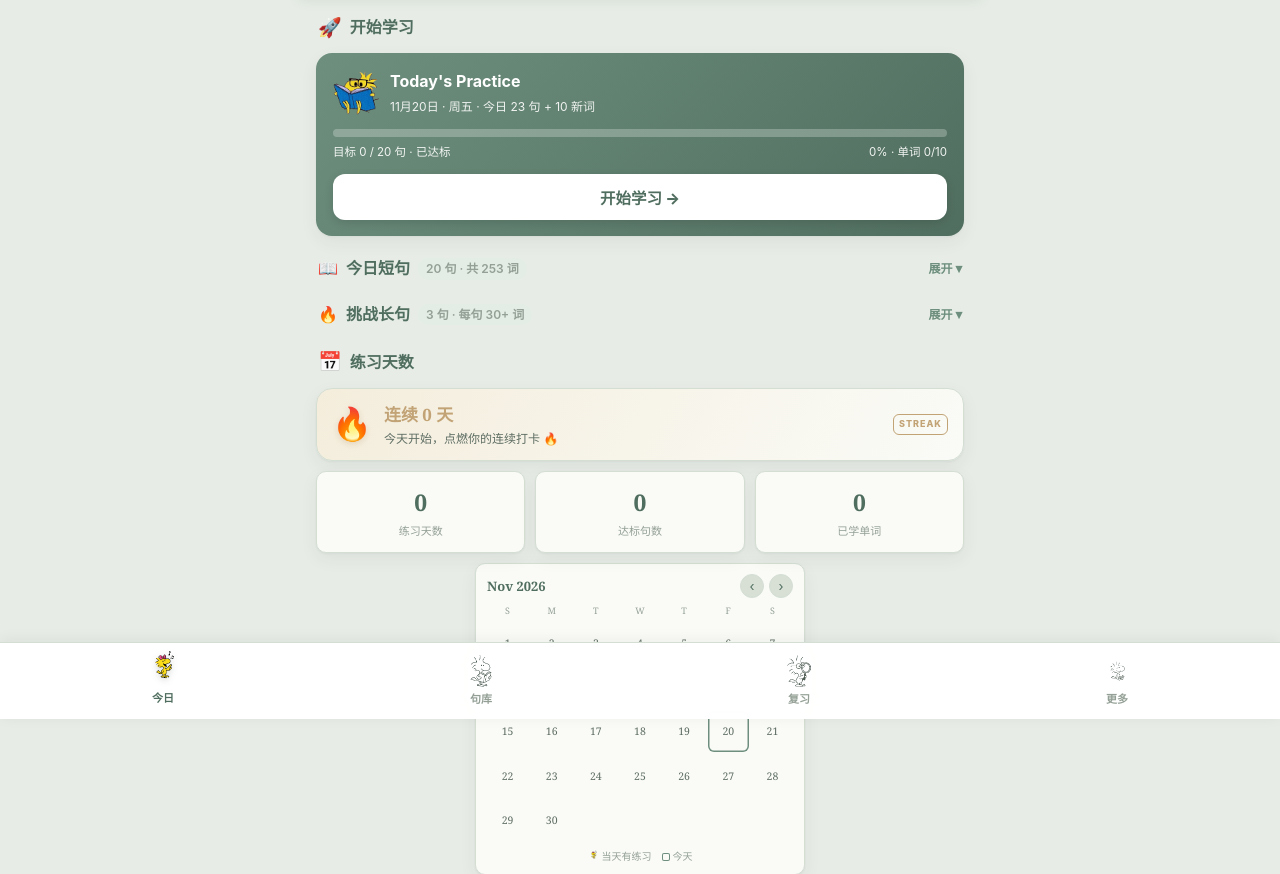
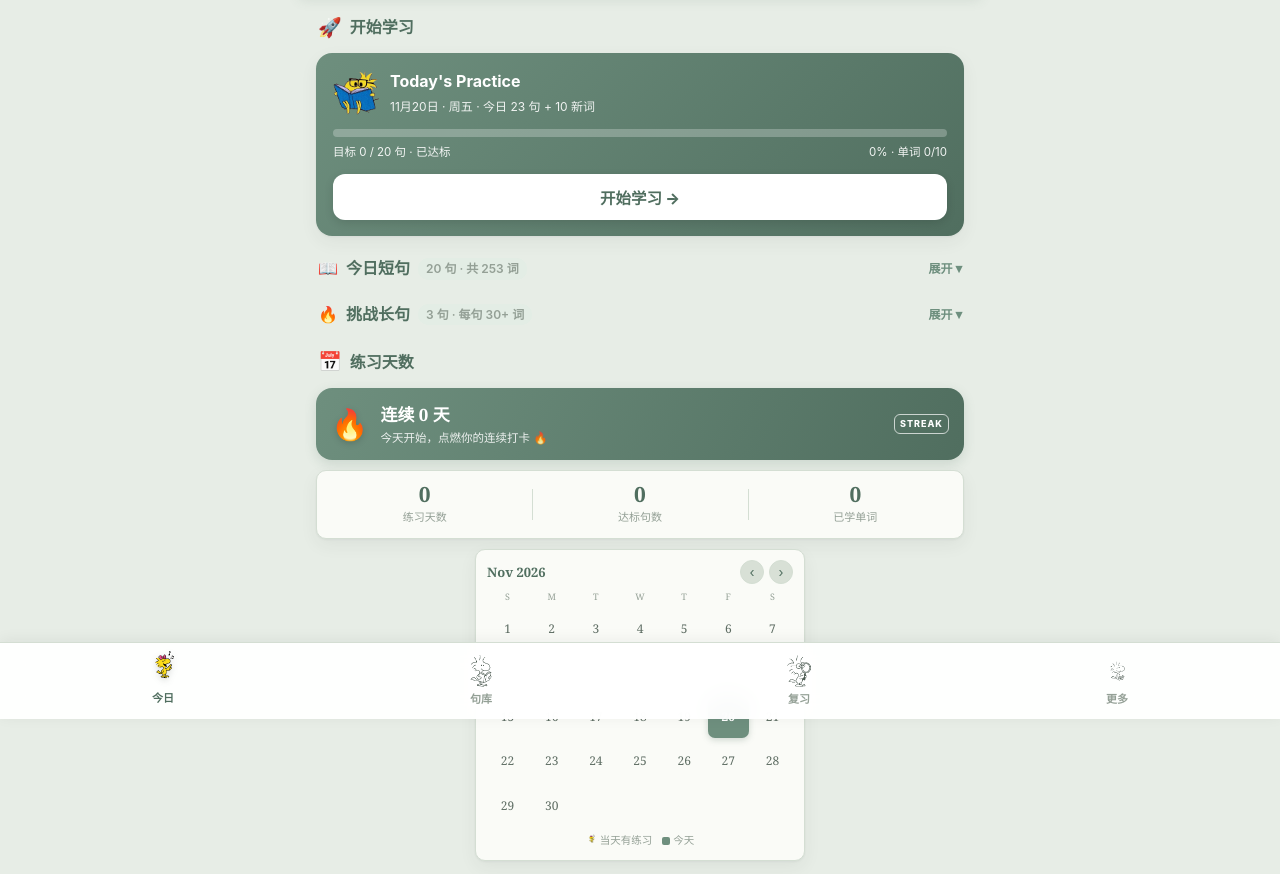
Before and after one commit to Jorgegege/oral-enpractice, a website: page index.html in a window 1280 px wide. Shown: the part 81-955 px from the top of the page. Drawn offline with Linux system fonts and the light colour scheme.

Commit message:
练习天数区块视觉优化：主题色横幅+合并统计卡+醒目日历今日

```diff
--- a/index.html
+++ b/index.html
@@ -236,18 +236,20 @@ nav.tabbar{
 .search-box{width:100%;border:1.5px solid var(--line);border-radius:var(--radius-sm);padding:10px 13px;font-size:15px;background:var(--card);font-family:var(--font-sans);margin-bottom:12px;outline:none;}
 .search-box:focus{border-color:var(--primary);}
 
-/* ===== 统计 ===== */
-.stat-grid{display:grid;grid-template-columns:repeat(3,1fr);gap:10px;margin-bottom:10px;}
-.stat-card{background:var(--card);border-radius:var(--radius-sm);box-shadow:var(--shadow);padding:12px 8px;text-align:center;border:1px solid var(--line);}
-.stat-card .num{font-size:23px;font-weight:800;color:var(--primary-deep);font-family:var(--font-en);}
+/* ===== 统计：合并为单卡三栏 ===== */
+.stat-grid{display:grid;grid-template-columns:repeat(3,1fr);background:var(--card);border:1px solid var(--line);border-radius:var(--radius-sm);box-shadow:var(--shadow);margin-bottom:10px;overflow:hidden;}
+.stat-card{background:transparent;border:none;border-radius:0;box-shadow:none;padding:11px 6px;text-align:center;position:relative;}
+.stat-card + .stat-card::before{content:'';position:absolute;left:0;top:18px;bottom:18px;width:1px;background:var(--line);}
+.stat-card .num{font-size:21px;font-weight:800;color:var(--primary-deep);font-family:var(--font-en);line-height:1.2;}
 .stat-card .lab{font-size:11px;color:var(--ink-3);margin-top:2px;}
-/* 连续打卡横幅 */
-.streak-banner{display:flex;align-items:center;gap:12px;background:linear-gradient(120deg,var(--warn-soft),var(--card));border:1px solid var(--line);border-radius:var(--radius);padding:12px 15px;margin-bottom:10px;box-shadow:var(--shadow);}
-.streak-banner .sb-flame{font-size:32px;line-height:1;flex:0 0 auto;filter:drop-shadow(0 2px 3px rgba(194,163,117,.35));}
+/* 连续打卡横幅：主色渐变，与主题统一 */
+.streak-banner{display:flex;align-items:center;gap:12px;background:linear-gradient(115deg,var(--primary),var(--primary-deep));border:none;border-radius:var(--radius);padding:13px 15px;margin-bottom:10px;box-shadow:0 4px 12px rgba(80,110,95,.18);color:#fff;}
+.streak-banner .sb-flame{font-size:30px;line-height:1;flex:0 0 auto;filter:drop-shadow(0 2px 3px rgba(0,0,0,.15));}
 .streak-banner .sb-txt{flex:1;min-width:0;}
-.streak-banner .sb-num{font-size:17px;font-weight:800;color:var(--warn);font-family:var(--font-en);}
-.streak-banner .sb-msg{font-size:12px;color:var(--ink-2);margin-top:1px;}
-.streak-banner .sb-badge{font-size:9px;font-weight:800;letter-spacing:1px;color:var(--warn);border:1px solid var(--warn);border-radius:6px;padding:2px 5px;flex:0 0 auto;}
+.streak-banner .sb-num{font-size:17px;font-weight:800;color:#fff;font-family:var(--font-en);}
+.streak-banner .sb-msg{font-size:11.5px;color:rgba(255,255,255,.88);margin-top:1px;}
+.streak-banner .sb-badge{font-size:9px;font-weight:800;letter-spacing:1px;color:#fff;border:1px solid rgba(255,255,255,.7);border-radius:6px;padding:2px 5px;flex:0 0 auto;}
+html.dark .streak-banner{background:linear-gradient(115deg,#3B4E42,#2C3A31);}
 
 /* ===== 今日页三块：开始学习 / 练习日历 / 已学内容 ===== */
 .home-block{margin-bottom:20px;}
@@ -275,13 +277,14 @@ nav.tabbar{
 .cal-nav button{border:1px solid var(--line);background:var(--bg-soft);color:var(--primary-deep);width:24px;height:24px;border-radius:50%;font-size:13px;line-height:1;padding:0;cursor:pointer;font-family:var(--font-sans);}
 .cal-grid{display:grid;grid-template-columns:repeat(7,1fr);gap:3px;}
 .cal-dow{font-family:var(--font-en);font-size:9px;color:var(--ink-3);text-align:center;padding-bottom:1px;}
-.cal-day{aspect-ratio:1;border-radius:6px;display:flex;flex-direction:column;align-items:center;justify-content:center;gap:1px;font-size:10.5px;color:var(--ink-2);position:relative;line-height:1;}
+.cal-day{aspect-ratio:1;border-radius:7px;display:flex;flex-direction:column;align-items:center;justify-content:center;gap:1px;font-size:12px;color:var(--ink-2);position:relative;line-height:1;transition:background .15s ease;}
 .cal-day.empty{visibility:hidden;}
 .cal-day .cd-n{font-family:var(--font-en);}
-.cal-day .cd-logo{width:13px;height:13px;object-fit:contain;display:block;margin-top:1px;}
+.cal-day .cd-logo{width:14px;height:14px;object-fit:contain;display:block;margin-top:1px;}
 .cal-day.has{background:var(--primary-soft);color:var(--primary-deep);}
-.cal-day.today{box-shadow:0 0 0 1.5px var(--primary) inset;}
-.cal-legend{display:flex;gap:10px;font-size:10px;color:var(--ink-3);margin-top:7px;justify-content:center;align-items:center;}
+.cal-day.today{background:var(--primary);color:#fff;font-weight:700;box-shadow:0 2px 6px rgba(80,110,95,.25);}
+.cal-day.today .cd-logo{filter:brightness(0) invert(1);}
+.cal-legend{display:flex;gap:10px;font-size:10.5px;color:var(--ink-3);margin-top:7px;justify-content:center;align-items:center;}
 .cal-legend i{display:inline-block;width:8px;height:8px;border-radius:2px;vertical-align:-1px;margin-right:3px;}
 .cal-legend img{width:11px;height:11px;object-fit:contain;vertical-align:-1px;margin-right:3px;}
 
@@ -1317,7 +1320,7 @@ function calendarHtml(){
       </div>
     </div>
     <div class="cal-grid">${cells}</div>
-    <div class="cal-legend"><span><img src="assets/tab-home.png" alt="">当天有练习</span><span><i style="background:transparent;box-shadow:0 0 0 1px var(--primary) inset"></i>今天</span></div>
+    <div class="cal-legend"><span><img src="assets/tab-home.png" alt="">当天有练习</span><span><i style="background:var(--primary)"></i>今天</span></div>
   </div>`;
 }
 function bindCalendar(view){
```
